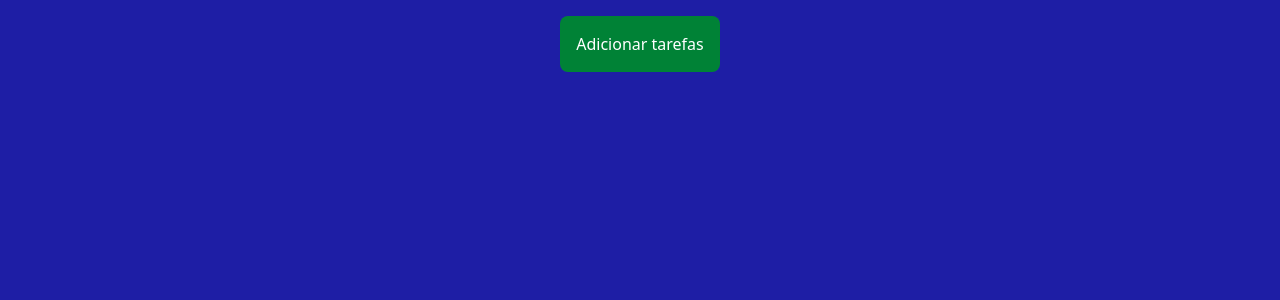
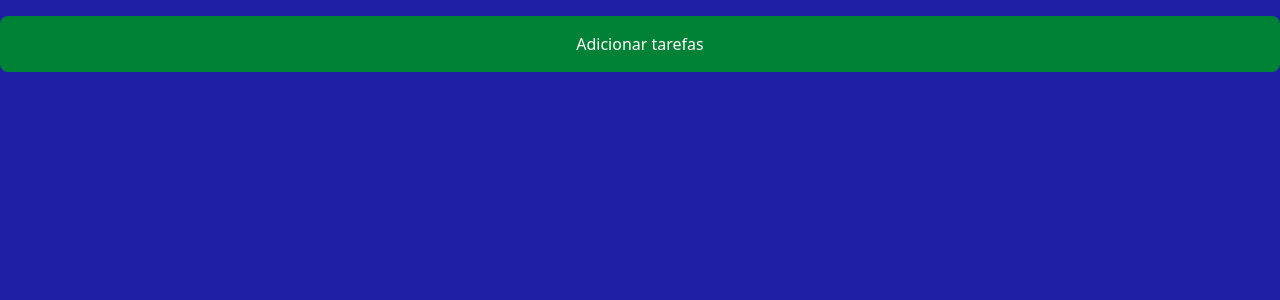
Before and after one commit to Christian-M-Silva/task-control-panel, a React (Vite) app: page / in a window 1280 px wide. Shown: the top 300 px of the page. Built offline with nearby package versions, Linux system fonts and the light colour scheme.

Commit message:
feat(addTaskBoard): AddTaksBoard na tela do app

```diff
--- a/src/App.tsx
+++ b/src/App.tsx
@@ -1,22 +1,21 @@
 import { useState } from "react"
 import { Modal } from "./components/ModalComponent"
+import { TaskDashboard } from "./components/TaskDashboardComponent"
 
-// import { Card } from "./components/CardComponent"
 
 function App() {
   const [isOpenModal, setIsOpenModal] = useState<boolean>(false)
 
   return (
-    <div className="flex justify-center">
+    <div className="flex flex-col justify-center">
       <button
         className="mt-4 bg-green-700 text-white p-4 rounded-lg hover:bg-green-950 transition cursor-pointer"
         onClick={() => setIsOpenModal((prevValue) => !prevValue)}
       >
         Adicionar tarefas
       </button>
-      <Modal isOpen={isOpenModal} onClose={() => setIsOpenModal((prevValue) => !prevValue)} />
-
-      {/* <Card/> */}
+      <Modal isOpen={isOpenModal} onClose={() => setIsOpenModal((prevValue) => !prevValue)}  />
+      <TaskDashboard />
     </div>
 
 
--- a/src/components/TaskDashboardComponent/index.tsx
+++ b/src/components/TaskDashboardComponent/index.tsx
@@ -10,11 +10,6 @@
 
     return (
         <>
-            <button
-                className="mt-4 bg-red-700 text-white py-2 rounded-lg hover:bg-red-950 transition cursor-pointer"
-            >
-                Limpar modal
-            </button>
             {tasks.map(task => <Card description={task.descriptions} id={task.id} isChecked={isChecked(task.status)} priority={task.priority} status={task.status} title={task.title}></Card>)}
         </>
     )
```
Also changed, not shown: task.txt.
